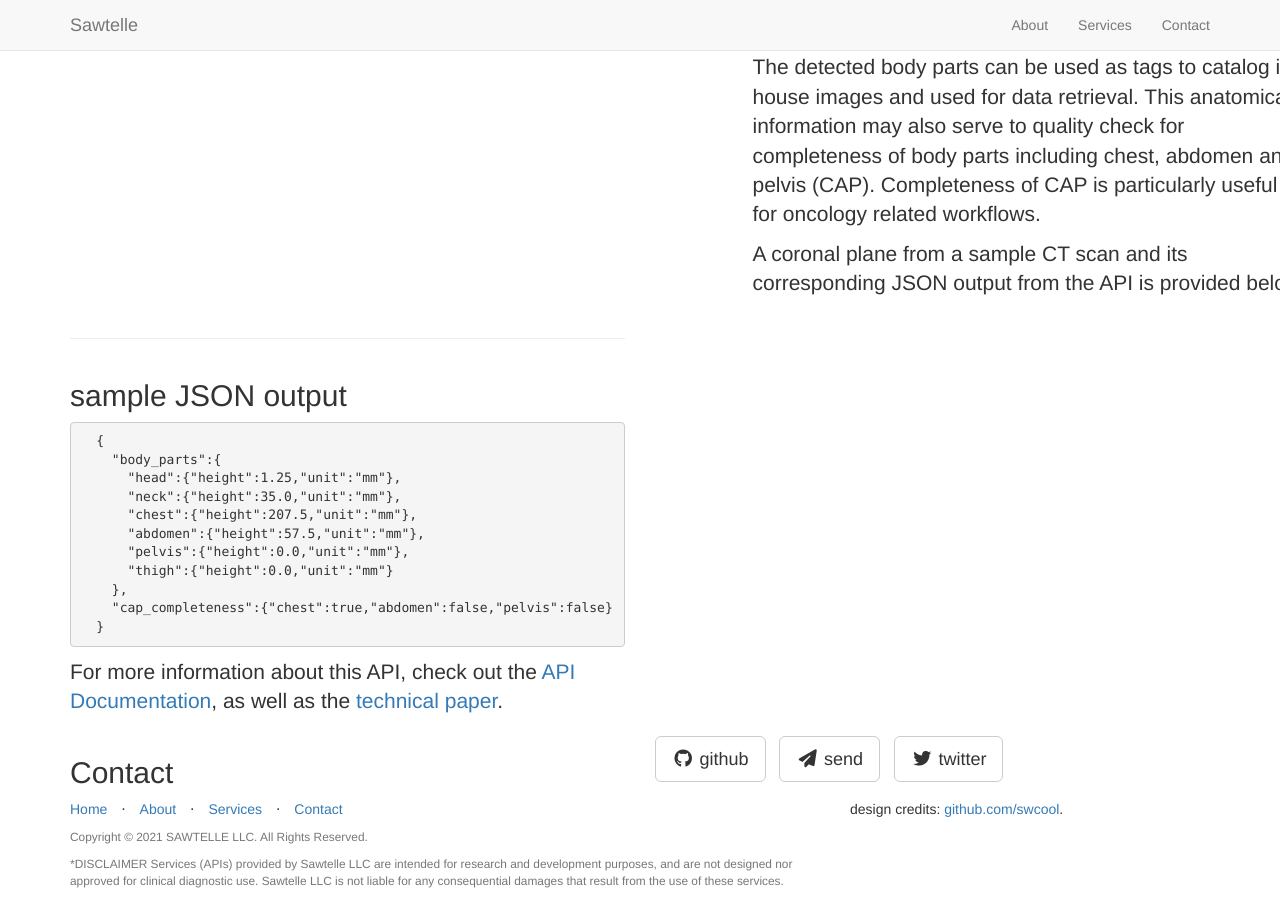
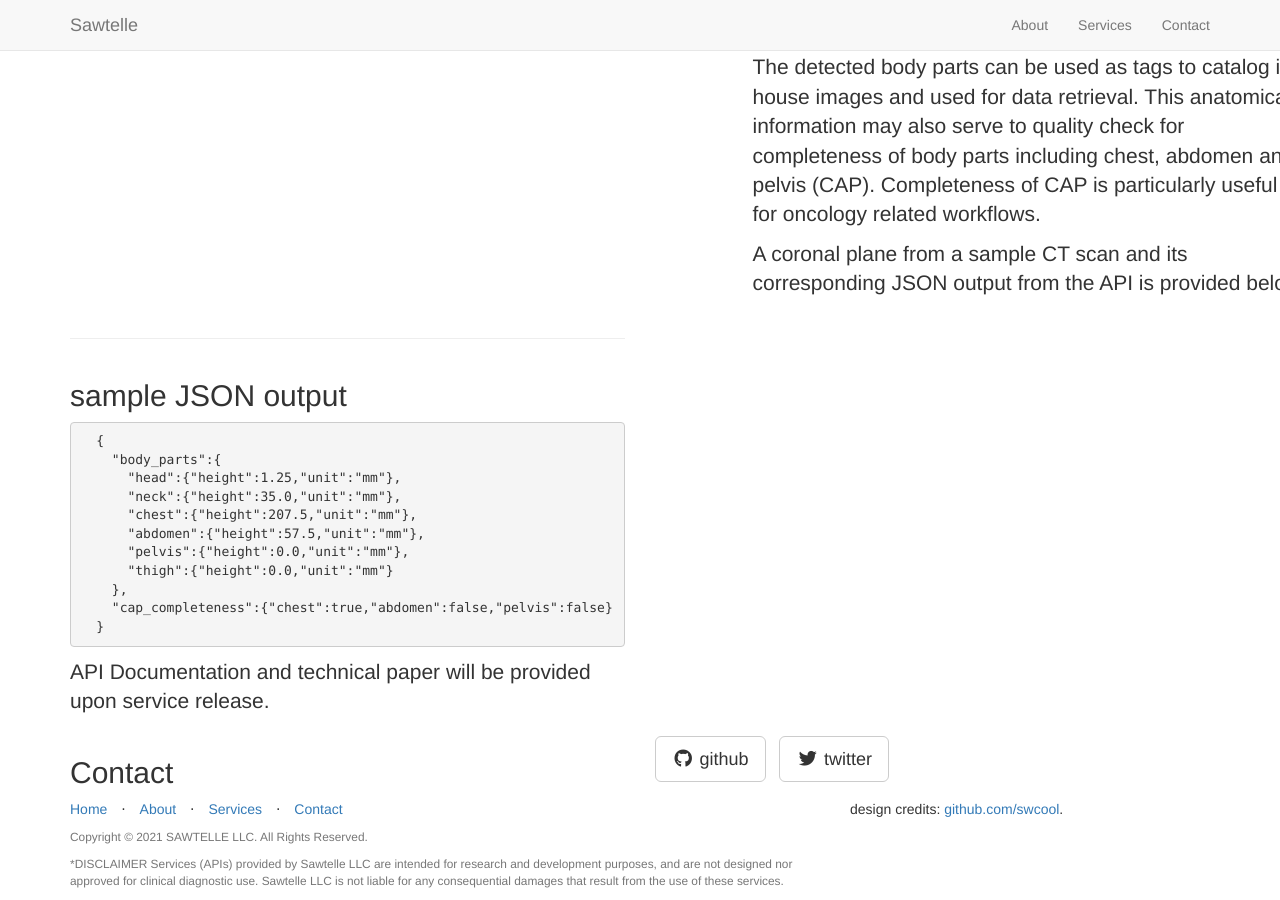
Before and after one commit to sawtellellc/sawtellellc.github.io, a Jekyll site: the page built from _posts/2014-09-23-services-3.markdown, in a window 1280 px wide and 900 px high, scrolled down 992 px. Built offline with Jekyll 4.4.1, drawn with Linux system fonts in a browser that asks for light colours; nearby versions of some CDN libraries; library files that are not in the unit come from our copies.

Commit message:
removed placeholder links

````diff
--- a/_config.yml
+++ b/_config.yml
@@ -28,9 +28,9 @@ permalink: pretty
 social:
   - title: github
     url: https://github.com/sawtellellc
-  - title: send
-    url: https://captcha
   - title: twitter
     url: https://twitter.com/sawtellellc
+  #- title: send
+  #  url: https://captcha
   #- title: youtube
   #  url: https://www.youtube.com/channel/UCuiTlP-4N47VszfT5kHeGpQ/featured
--- a/_posts/2014-09-23-services-3.markdown
+++ b/_posts/2014-09-23-services-3.markdown
@@ -21,4 +21,6 @@ description: |
   }
   ```
 
-For more information about this API, check out the [API Documentation](http://sawtellellc.github.io/#contact), as well as the [technical paper](http://sawtellellc.github.io/#contact).
+API Documentation and technical paper will be provided upon service release.
+
+[//]: # For more information about this API, check out the [API Documentation](http://sawtellellc.github.io/#contact), as well as the [technical paper](http://sawtellellc.github.io/#contact).
````
